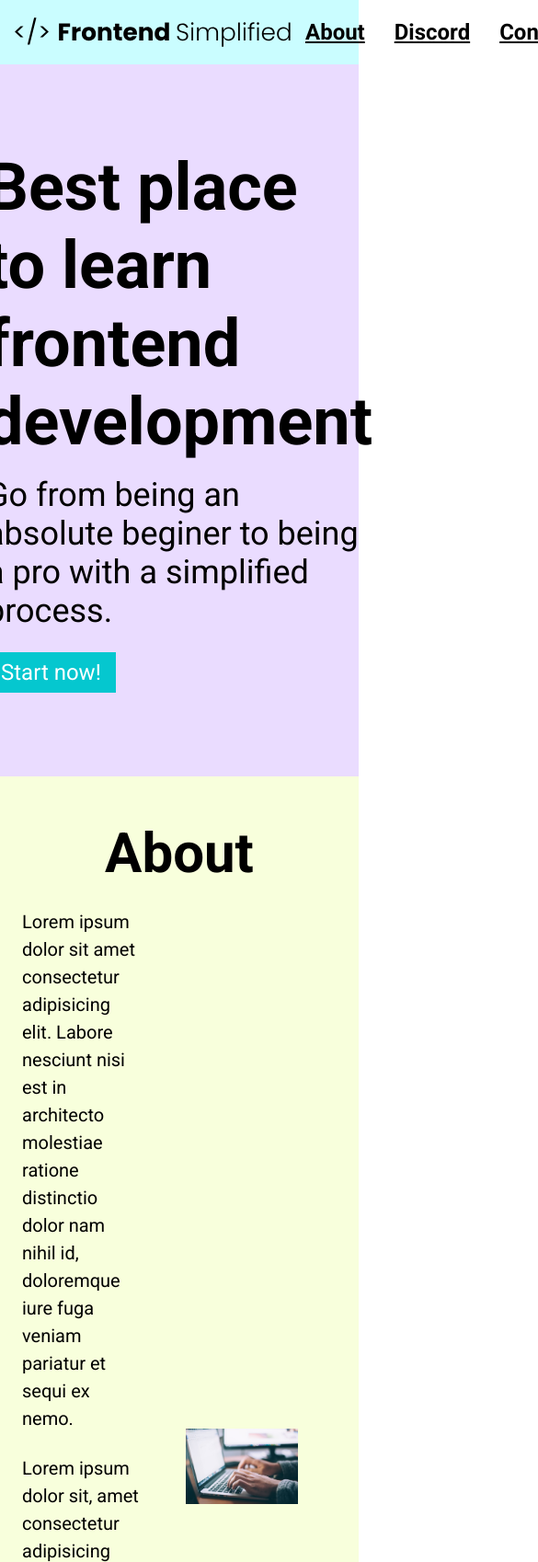
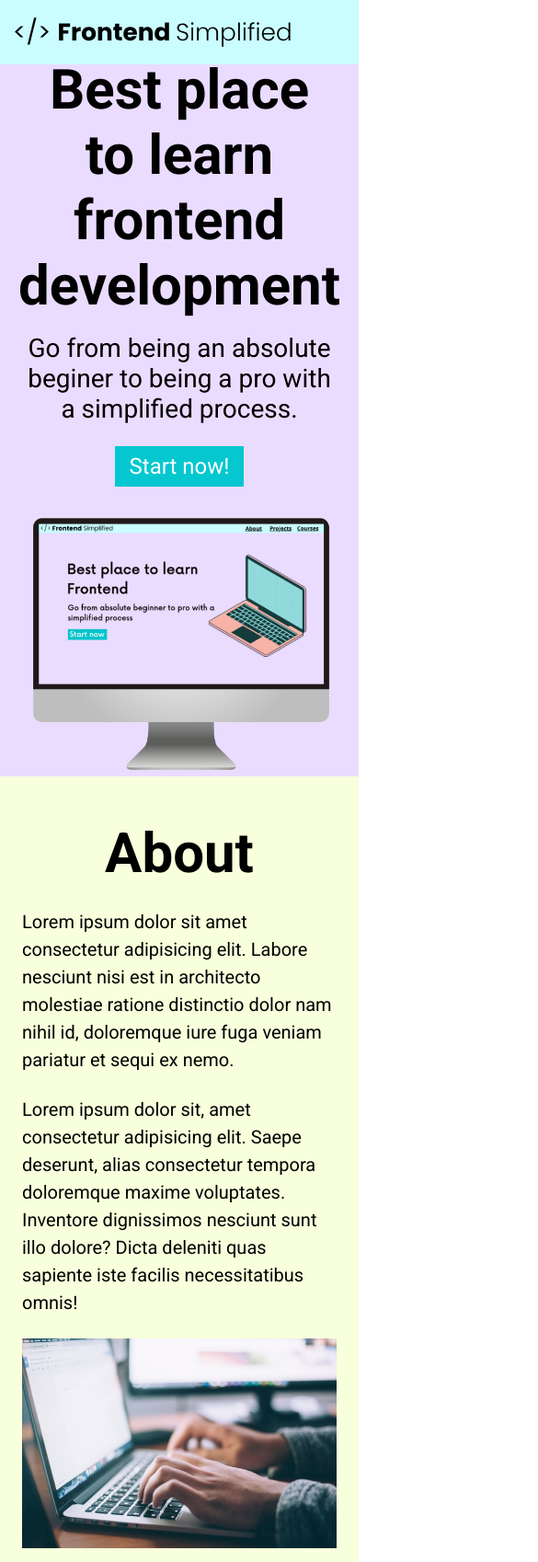
Before and after one commit to ChiranNaiRak/First-HTML-and-CSS-project, a plain HTML site: page index.html in a window 390 px wide. Shown: the top 1698 px of the page at 92% size, 585 px wide, since content can reach past the window. Drawn offline with Linux system fonts and the light colour scheme.

Commit message:
Made Website Responsive for Mobile users

```diff
--- a/index.html
+++ b/index.html
@@ -19,13 +19,13 @@
       </nav>
       <header>
         <div class="row">
-        <div>
+        <div class="home__description">
           <h1>Best place to learn frontend development</h1>
           <p class="subheader">
             Go from being an absolute beginer to being a pro with a simplified
             process.
           </p>
-          <button>Start now!</button>
+          <button class="home__description--button">Start now!</button>
         </div>
         <figure><img src="./laptop.png" alt="home page image" /></figure>
         </div>
--- a/style.css
+++ b/style.css
@@ -108,33 +108,35 @@ img {
   margin-bottom: 24px;
 }
 
-#discord{
+#discord {
   background-color: #cefeff;
   padding: 48px 0;
 }
 
-#contact{
+#contact {
   background-color: #dce9ff;
   padding: 48px 0;
   display: flex;
   flex-direction: column;
 }
 
-form{
+form {
   width: 100%;
   max-width: 600px;
   display: flex;
   flex-direction: column;
   margin: 0 auto;
+  padding: 0 24px;
 }
 
-input, textarea{
+input,
+textarea {
   margin-bottom: 24px;
   font-size: 20px;
   padding: 6px 12px;
 }
 
-footer{
+footer {
   background-color: #aaf5ff;
   display: flex;
   flex-direction: column;
@@ -142,15 +144,79 @@ footer{
   padding: 48px 0;
 }
 
-.footer__logo{
+.footer__logo {
   max-width: 480px;
   margin-bottom: 16px;
 }
 
-.footer__links{
+.footer__links {
   margin-bottom: 32px;
 }
 
-.footer__link{
+.footer__link {
   padding: 0 16px;
 }
+
+@media (max-width: 728px) {
+  .row {
+    flex-direction: column;
+  }
+
+  .home__description {
+    margin-bottom: 24px;
+    display: flex;
+    flex-direction: column;
+    align-items: center;
+  }
+
+  .home__description--button {
+    max-width: 240px;
+  }
+
+  h1 {
+    text-align: center;
+    font-size: 60px;
+  }
+
+  .subheader {
+    text-align: center;
+    font-size: 28px;
+  }
+
+  ul {
+    display: none;
+  }
+
+  .section__description {
+    flex-direction: column;
+  }
+
+  .section__description--wrapper {
+    width: 100%;
+  }
+
+  .about__img--wrapper {
+    width: 100%;
+  }
+
+  #discord .section__description {
+    flex-direction: column-reverse;
+  }
+
+  footer {
+    padding: 48px 24px;
+  }
+
+  .footer__logo {
+    max-width: 360px;
+  }
+
+  .footer__link {
+    padding: 0 4px;
+    font-size: 18px;
+  }
+
+  .footer__links {
+    margin-bottom: 24px;
+  }
+}
```
Lines whose indentation alone changed are shown as unchanged.
